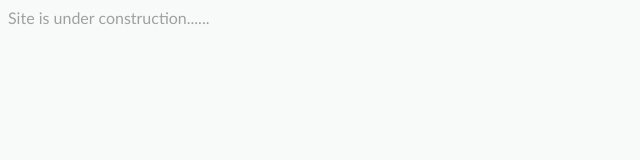
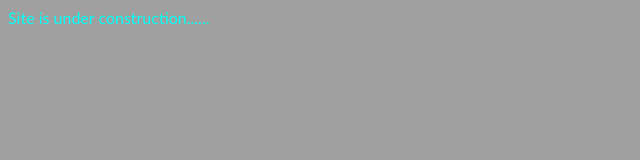
Before and after one commit to tawsif-rahman-shopnil/tawsif-rahman-shopnil.github.io, a plain HTML site: page index.html in a window 1280 px wide. Shown: the whole page, without its empty margins (0-640 px from the left). Drawn offline with Linux system fonts and the light colour scheme.

Commit message:
Update index.html

```diff
--- a/index.html
+++ b/index.html
@@ -1,8 +1,8 @@
 <html>
 <head>
 <title> Tawsif Rahman Shopnil </title>
-<body style="background-color:#F8F9F9;">
+<body style="background-color:#A0A0A0;">
 <font face="Trebuchet MS" color="" size"70>
-<p style="color:#A0A0A0";>Site is under construction......</p>
+<p style="color:#02FFF7";>Site is under construction......</p>
 </body>
 </html>
```
